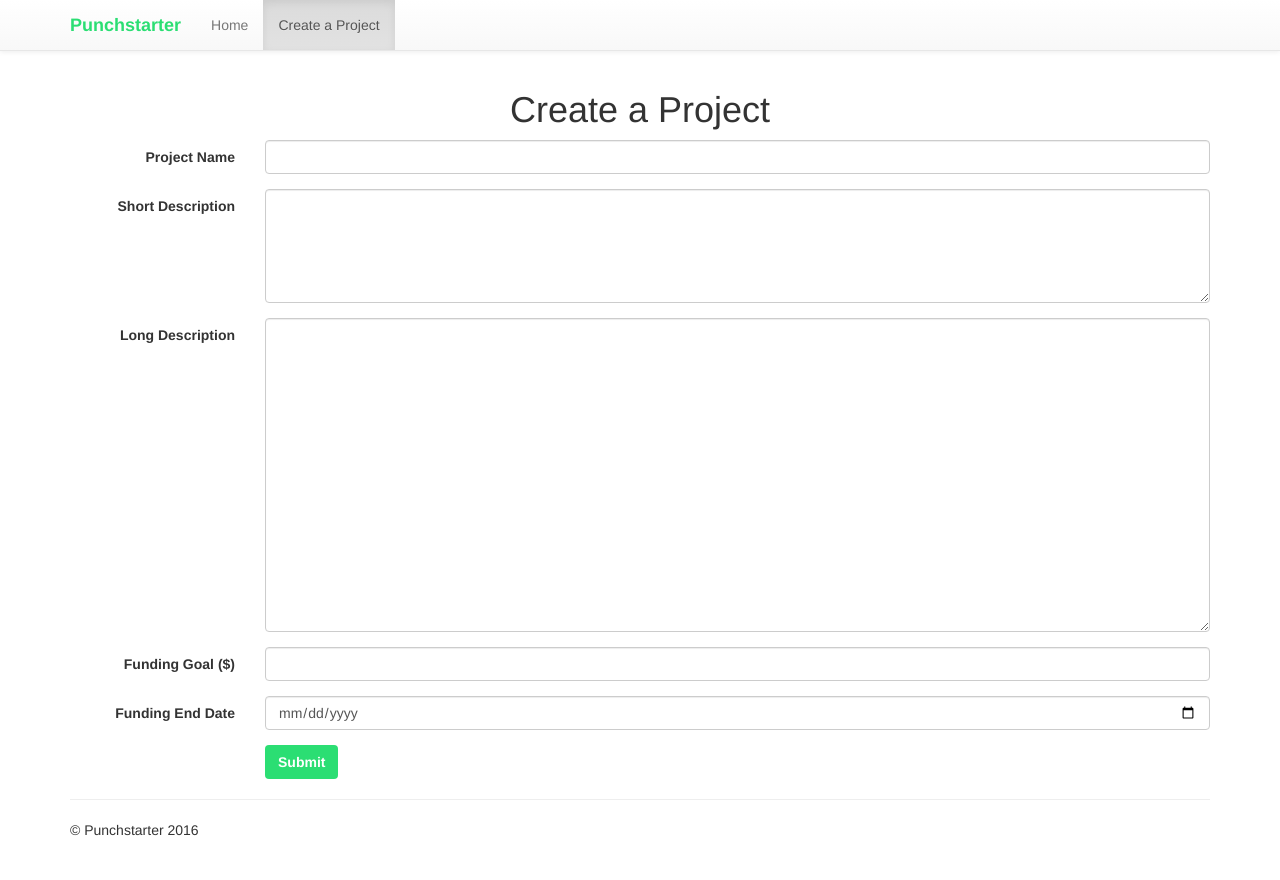
After one commit to QilinGu/punchstarter, a Flask app: page /projects/create/ in a window 1280 px wide. The commit adds this page. Run offline with Flask 2, Linux system fonts and the light colour scheme; some libraries are stand-ins or nearby versions.

Commit message:
Second commit - creating models and templates

```diff
--- a/punchstarter/__init__.py
+++ b/punchstarter/__init__.py
@@ -1,9 +1,10 @@
 import os, sys
 sys.path.append(os.path.abspath(os.path.join(os.path.dirname(__file__), '..')))
-from flask import Flask, render_template
+from flask import Flask, render_template, request, url_for, redirect
 from flask.ext.sqlalchemy import SQLAlchemy
 from flask.ext.migrate import Migrate, MigrateCommand
 from flask.ext.script import Manager, Server
+import datetime
 
 app = Flask(__name__)
 app.config.from_object('punchstarter.default_settings')
@@ -25,5 +26,32 @@ manager.add_command("runserver", Server(
 )
 
 @app.route("/")
-def hello():
+def index():
     return render_template("index.html")
+
+@app.route("/projects/create/", methods=["GET", "POST"])
+def create():
+    if request.method == "GET":
+        return render_template("create.html")
+    elif request.method == "POST":
+        # Handle the form submission
+
+        now = datetime.datetime.now()
+        time_end = request.form.get("funding_end_date")
+        time_end = datetime.datetime.strptime(time_end, "%m/%d/%Y")
+
+        new_project = Project(
+            member_id = 1, # Guest Creator
+            name = request.form.get("project_name"),
+            short_description = request.form.get("short_description"),
+            long_description = request.form.get("long_description"),
+            goal_amount = request.form.get("funding_goal"),
+            time_start = now,
+            time_end = time_end,
+            time_created = now
+        )
+
+        db.session.add(new_project)
+        db.session.commit()
+
+        return redirect(url_for("create"))
--- a/punchstarter/models.py
+++ b/punchstarter/models.py
@@ -4,8 +4,8 @@ class Member(db.Model):
     id = db.Column(db.Integer, primary_key=True)
     first_name = db.Column(db.String(100))
     last_name = db.Column(db.String(100))
-    project = db.relationship('Project', backref='creator')
-    pledges = db.relationship('Pledge', backref='pledgor', foreign_keys='Pledge.member_id')
+    project = db.relationship('Project', backref='creator') # Called creator because a project's member is called a creator
+    pledges = db.relationship('Pledge', backref='pledgor', foreign_keys='Pledge.member_id') # Have to specify the foreign key because there are multiple in Pledge
 
 class Project(db.Model):
     id = db.Column(db.Integer, primary_key=True)
--- /dev/null
+++ b/punchstarter/templates/base.html
@@ -0,0 +1,76 @@
+<!DOCTYPE html>
+<html lang="en">
+  <head>
+    <meta charset="utf-8">
+    <meta http-equiv="X-UA-Compatible" content="IE=edge">
+    <meta name="viewport" content="width=device-width, initial-scale=1">
+    <!-- The above 3 meta tags *must* come first in the head; any other head content must come *after* these tags -->
+    <meta name="description" content="">
+    <meta name="author" content="">
+    <link rel="icon" href="../../favicon.ico">
+
+    <title>Punchstarter | {% block subtitle %} {% endblock %}</title>
+
+    <!-- Latest compiled and minified CSS -->
+    <link rel="stylesheet" href="https://maxcdn.bootstrapcdn.com/bootstrap/3.3.6/css/bootstrap.min.css" integrity="sha384-1q8mTJOASx8j1Au+a5WDVnPi2lkFfwwEAa8hDDdjZlpLegxhjVME1fgjWPGmkzs7" crossorigin="anonymous">
+
+    <!-- Optional theme -->
+    <link rel="stylesheet" href="https://maxcdn.bootstrapcdn.com/bootstrap/3.3.6/css/bootstrap-theme.min.css" integrity="sha384-fLW2N01lMqjakBkx3l/M9EahuwpSfeNvV63J5ezn3uZzapT0u7EYsXMjQV+0En5r" crossorigin="anonymous">
+    <!-- IE10 viewport hack for Surface/desktop Windows 8 bug -->
+    <link href="../../assets/css/ie10-viewport-bug-workaround.css" rel="stylesheet">
+
+    <!-- Custom styles for this template -->
+    <link href="/static/styles.css" rel="stylesheet">
+
+    <!-- HTML5 shim and Respond.js for IE8 support of HTML5 elements and media queries -->
+    <!--[if lt IE 9]>
+      <script src="https://oss.maxcdn.com/html5shiv/3.7.2/html5shiv.min.js"></script>
+      <script src="https://oss.maxcdn.com/respond/1.4.2/respond.min.js"></script>
+    <![endif]-->
+  </head>
+
+  <body role="document">
+
+    <!-- Fixed navbar -->
+    <nav class="navbar navbar-default navbar-fixed-top">
+      <div class="container">
+        <div class="navbar-header">
+          <button type="button" class="navbar-toggle collapsed" data-toggle="collapse" data-target="#navbar" aria-expanded="false" aria-controls="navbar">
+            <span class="sr-only">Toggle navigation</span>
+            <span class="icon-bar"></span>
+            <span class="icon-bar"></span>
+            <span class="icon-bar"></span>
+          </button>
+          <a class="navbar-brand punchstarter" href="#">Punchstarter</a>
+        </div>
+        <div id="navbar" class="navbar-collapse collapse">
+          <ul class="nav navbar-nav">
+            <li {% if active_page == 'index' %} class="active" {% endif %}><a href="{{ url_for('index') }}">Home</a></li>
+            <li{% if active_page == 'create' %} class="active" {% endif %}><a href="{{ url_for('create') }}">Create a Project</a></li>
+          </ul>
+        </div><!--/.nav-collapse -->
+      </div>
+    </nav>
+
+    <div class="container theme-showcase" role="main">
+
+        {% block content %}
+        {% endblock content %}
+
+        <hr>
+
+      <footer>
+          <p>&copy; Punchstarter 2016</p>
+      </footer>
+
+    </div> <!-- /container -->
+
+    <!-- Bootstrap core JavaScript
+    ================================================== -->
+    <!-- Placed at the end of the document so the pages load faster -->
+    <script src="https://ajax.googleapis.com/ajax/libs/jquery/1.11.3/jquery.min.js"></script>
+    <script>window.jQuery || document.write('<script src="../../assets/js/vendor/jquery.min.js"><\/script>')</script>
+    <!-- Latest compiled and minified JavaScript -->
+    <script src="https://maxcdn.bootstrapcdn.com/bootstrap/3.3.6/js/bootstrap.min.js" integrity="sha384-0mSbJDEHialfmuBBQP6A4Qrprq5OVfW37PRR3j5ELqxss1yVqOtnepnHVP9aJ7xS" crossorigin="anonymous"></script>
+  </body>
+</html>
--- /dev/null
+++ b/punchstarter/templates/create.html
@@ -0,0 +1,51 @@
+{% extends "base.html" %}
+    {% set active_page = "create" %}
+
+    {% block subtitle %}
+        Create a Project
+    {% endblock %}
+
+    {% block content %}
+        <div>
+            <h1 class="text-center">Create a Project</h1>
+        </div>
+
+            <form class="form-horizontal" method="POST" action="{{ url_for('create') }}">
+              <div class="form-group">
+                <label for="project_name" class="col-sm-2 control-label">Project Name</label>
+                <div class="col-sm-10">
+                  <input type="text" class="form-control" id="project_name" name="project_name">
+                </div>
+              </div>
+              <div class="form-group">
+                <label for="short_description" class="col-sm-2 control-label">Short Description</label>
+                <div class="col-sm-10">
+                  <textarea class="form-control" id="short_description" rows="5" name="short_description"></textarea>
+                </div>
+              </div>
+              <div class="form-group">
+                <label for="long_description" class="col-sm-2 control-label">Long Description</label>
+                <div class="col-sm-10">
+                  <textarea class="form-control" id="long_description" rows="15" name="long_description"></textarea>
+                </div>
+              </div>
+              <div class="form-group">
+                <label for="funding_goal" class="col-sm-2 control-label">Funding Goal ($)</label>
+                <div class="col-sm-10">
+                  <input type="number" class="form-control" id="funding_goal" name="funding_goal">
+                </div>
+              </div>
+              <div class="form-group">
+                <label for="funding_end_date" class="col-sm-2 control-label">Funding End Date</label>
+                <div class="col-sm-10">
+                  <input type="date" class="form-control" id="funding_end_date" name="funding_end_date" placeholder="m/d/yyyy">
+                </div>
+              </div>
+
+              <div class="form-group">
+                <div class="col-sm-offset-2 col-sm-10">
+                  <button type="submit" class="btn btn-punchstarter">Submit</button>
+                </div>
+              </div>
+            </form>
+    {% endblock content %}
```
Also changed, not shown: punchstarter/templates/index.html (+12 -77 lines), README.md, punchstarter/app.db.
